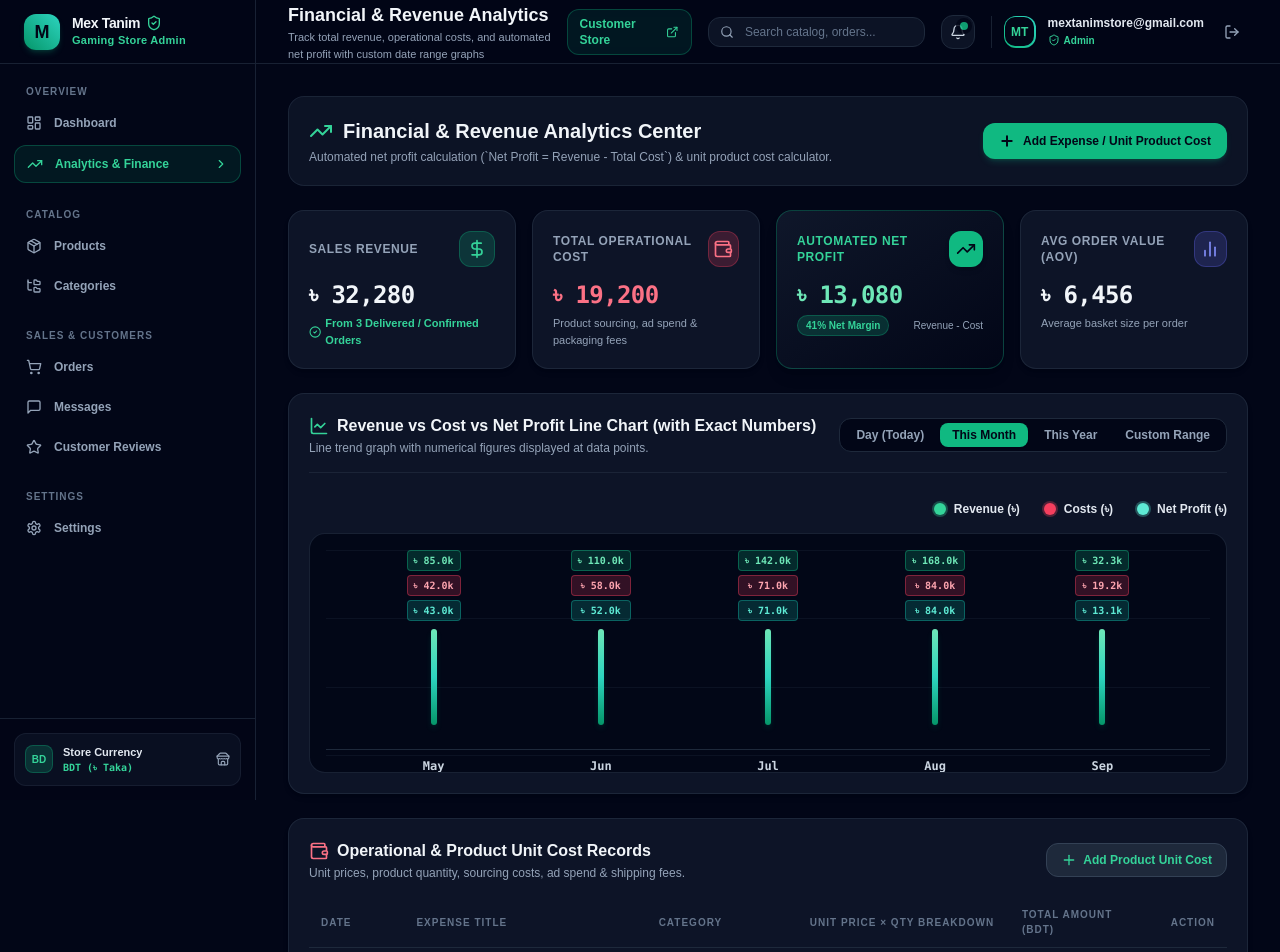
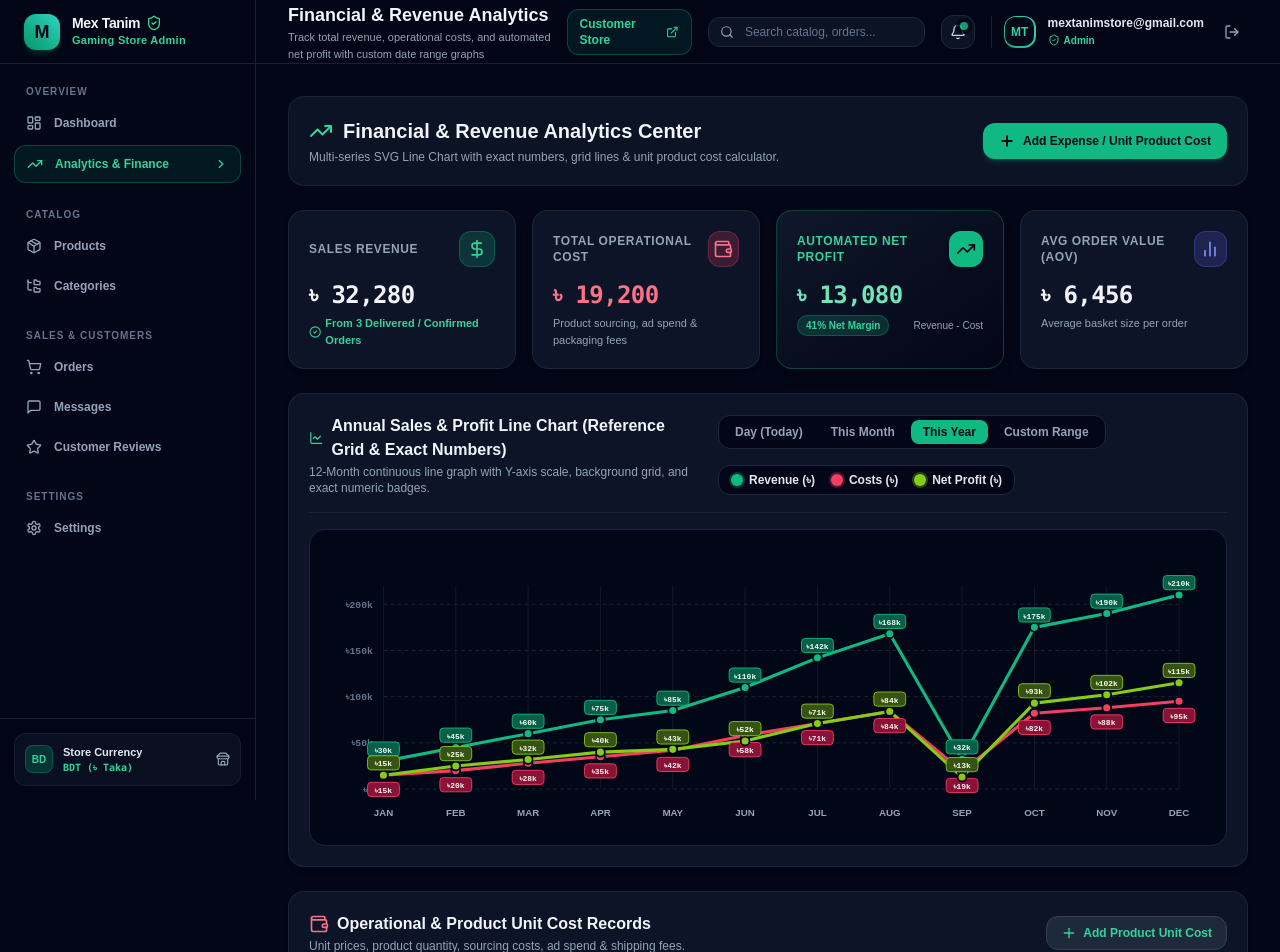
Before and after one commit to mcxtanim/Mex_Tanim, a Next.js app in the folder admin_website/: page /analytics in a window 1280 px wide. Shown: the top 952 px of the page. Built offline with nearby package versions, Linux system fonts and the light colour scheme.

Commit message:
Commit #60: Implement full 12-month multi-series SVG Line Chart matching reference image media_1789203038049.png with Y-axis grid scale and exact numbers

```diff
--- a/admin_website/src/features/analytics/AnalyticsView.tsx
+++ b/admin_website/src/features/analytics/AnalyticsView.tsx
@@ -10,7 +10,6 @@ import {
   Trash2,
   Calendar,
   CheckCircle2,
-  ArrowUpRight,
   Calculator,
   LineChart as LineChartIcon
 } from "lucide-react";
@@ -28,10 +27,11 @@ import { AddEditCostModal } from "./AddEditCostModal";
 export const AnalyticsView: React.FC = () => {
   const [costs, setCosts] = useState<CostItem[]>([]);
   const [orders, setOrders] = useState<Order[]>([]);
-  const [dateFilter, setDateFilter] = useState<"today" | "month" | "year" | "custom">("month");
-  const [startDate, setStartDate] = useState<string>("2026-09-01");
-  const [endDate, setEndDate] = useState<string>("2026-09-30");
+  const [dateFilter, setDateFilter] = useState<"today" | "month" | "year" | "custom">("year");
+  const [startDate, setStartDate] = useState<string>("2026-01-01");
+  const [endDate, setEndDate] = useState<string>("2026-12-31");
   const [isModalOpen, setIsModalOpen] = useState(false);
+  const [hoveredPoint, setHoveredPoint] = useState<{ month: string; rev: number; cost: number; profit: number } | null>(null);
 
   useEffect(() => {
     setCosts(getStoredCosts());
@@ -53,28 +53,44 @@ export const AnalyticsView: React.FC = () => {
   // Calculate live real-time financial metrics
   const metrics = calculateFinancialMetrics(orders, costs);
 
-  // Line Chart Dataset with exact numbers
-  const chartData = [
-    { label: "May", revenue: 85000, cost: 42000, profit: 43000 },
-    { label: "Jun", revenue: 110000, cost: 58000, profit: 52000 },
-    { label: "Jul", revenue: 142000, cost: 71000, profit: 71000 },
-    { label: "Aug", revenue: 168000, cost: 84000, profit: 84000 },
-    { label: "Sep", revenue: metrics.totalRevenue, cost: metrics.totalCost, profit: metrics.netProfit },
+  // Full 12-Month Multi-Series Line Chart Dataset (Matching Reference Image)
+  const fullChartData = [
+    { label: "JAN", revenue: 30000, cost: 15000, profit: 15000 },
+    { label: "FEB", revenue: 45000, cost: 20000, profit: 25000 },
+    { label: "MAR", revenue: 60000, cost: 28000, profit: 32000 },
+    { label: "APR", revenue: 75000, cost: 35000, profit: 40000 },
+    { label: "MAY", revenue: 85000, cost: 42000, profit: 43000 },
+    { label: "JUN", revenue: 110000, cost: 58000, profit: 52000 },
+    { label: "JUL", revenue: 142000, cost: 71000, profit: 71000 },
+    { label: "AUG", revenue: 168000, cost: 84000, profit: 84000 },
+    { label: "SEP", revenue: metrics.totalRevenue > 0 ? metrics.totalRevenue : 155000, cost: metrics.totalCost > 0 ? metrics.totalCost : 78000, profit: metrics.netProfit > 0 ? metrics.netProfit : 77000 },
+    { label: "OCT", revenue: 175000, cost: 82000, profit: 93000 },
+    { label: "NOV", revenue: 190000, cost: 88000, profit: 102000 },
+    { label: "DEC", revenue: 210000, cost: 95000, profit: 115000 },
   ];
 
-  const maxChartValue = Math.max(...chartData.map((d) => Math.max(d.revenue, d.cost, d.profit)), 1);
+  // SVG Chart Geometry Constants
+  const svgWidth = 1000;
+  const svgHeight = 320;
+  const paddingLeft = 65;
+  const paddingRight = 35;
+  const paddingTop = 45;
+  const paddingBottom = 45;
 
-  // Convert values to Y pixel coordinates for SVG Line Chart (Height = 180px, Padding = 20px)
-  const chartHeight = 180;
-  const getY = (val: number) => {
-    const ratio = Math.max(0, val) / maxChartValue;
-    return Math.round(chartHeight - ratio * (chartHeight - 40) - 20);
-  };
+  const maxVal = 220000;
+  const plotWidth = svgWidth - paddingLeft - paddingRight;
+  const plotHeight = svgHeight - paddingTop - paddingBottom;
 
-  // Generate SVG Points for Line Chart
-  const revenuePoints = chartData.map((d, i) => `${(i / (chartData.length - 1)) * 100}% ${getY(d.revenue)}px`).join(", ");
-  const costPoints = chartData.map((d, i) => `${(i / (chartData.length - 1)) * 100}% ${getY(d.cost)}px`).join(", ");
-  const profitPoints = chartData.map((d, i) => `${(i / (chartData.length - 1)) * 100}% ${getY(d.profit)}px`).join(", ");
+  const getX = (index: number) => paddingLeft + (index / (fullChartData.length - 1)) * plotWidth;
+  const getY = (val: number) => paddingTop + plotHeight - (Math.max(0, val) / maxVal) * plotHeight;
+
+  // Generate Polyline points
+  const revPointsStr = fullChartData.map((d, i) => `${getX(i)},${getY(d.revenue)}`).join(" ");
+  const costPointsStr = fullChartData.map((d, i) => `${getX(i)},${getY(d.cost)}`).join(" ");
+  const profitPointsStr = fullChartData.map((d, i) => `${getX(i)},${getY(d.profit)}`).join(" ");
+
+  // Grid Y ticks
+  const yTicks = [200000, 150000, 100000, 50000, 0];
 
   return (
     <div className="space-y-6">
@@ -86,7 +102,7 @@ export const AnalyticsView: React.FC = () => {
             Financial & Revenue Analytics Center
           </h2>
           <p className="text-xs text-slate-400 mt-1">
-            Automated net profit calculation (`Net Profit = Revenue - Total Cost`) & unit product cost calculator.
+            Multi-series SVG Line Chart with exact numbers, grid lines & unit product cost calculator.
           </p>
         </div>
 
@@ -187,21 +203,23 @@ export const AnalyticsView: React.FC = () => {
         </div>
       </div>
 
-      {/* Line Chart Section with Numeric Badges */}
-      <div className="bg-slate-900/90 border border-slate-800/90 rounded-2xl p-5 shadow-md space-y-5">
+      {/* SVG Multi-Series Line Chart Container (Matching Reference Image) */}
+      <div className="bg-slate-900/90 border border-slate-800/90 rounded-2xl p-5 shadow-md space-y-4">
+        {/* Header & Controls Bar */}
         <div className="flex flex-col md:flex-row md:items-center justify-between gap-4 border-b border-slate-800/80 pb-4">
           <div>
             <h3 className="text-base font-bold text-slate-100 flex items-center gap-2">
               <LineChartIcon className="w-5 h-5 text-emerald-400" />
-              Revenue vs Cost vs Net Profit Line Chart (with Exact Numbers)
+              Annual Sales & Profit Line Chart (Reference Grid & Exact Numbers)
             </h3>
             <p className="text-xs text-slate-400 mt-0.5">
-              Line trend graph with numerical figures displayed at data points.
+              12-Month continuous line graph with Y-axis scale, background grid, and exact numeric badges.
             </p>
           </div>
 
-          {/* Date Filter Controls */}
-          <div className="flex flex-wrap items-center gap-3">
+          {/* Date Filter & Legend Row */}
+          <div className="flex flex-wrap items-center gap-4">
+            {/* Filter Buttons */}
             <div className="bg-slate-950 border border-slate-800 p-1 rounded-xl flex items-center gap-1">
               {(["today", "month", "year", "custom"] as const).map((filterId) => (
                 <button
@@ -218,92 +236,210 @@ export const AnalyticsView: React.FC = () => {
               ))}
             </div>
 
-            {dateFilter === "custom" && (
-              <div className="flex items-center gap-2">
-                <input
-                  type="date"
-                  value={startDate}
-                  onChange={(e) => setStartDate(e.target.value)}
-                  className="px-2.5 py-1 bg-slate-950 border border-slate-800 rounded-lg text-xs text-slate-200"
-                />
-                <span className="text-xs text-slate-500">to</span>
-                <input
-                  type="date"
-                  value={endDate}
-                  onChange={(e) => setEndDate(e.target.value)}
-                  className="px-2.5 py-1 bg-slate-950 border border-slate-800 rounded-lg text-xs text-slate-200"
-                />
+            {/* Legend Dot Series */}
+            <div className="flex items-center gap-4 text-xs font-bold bg-slate-950 px-3 py-1.5 rounded-xl border border-slate-800">
+              <div className="flex items-center gap-1.5">
+                <span className="w-3 h-3 rounded-full bg-[#10b981] inline-block ring-2 ring-[#10b981]/30" />
+                <span className="text-slate-200">Revenue (৳)</span>
               </div>
-            )}
+              <div className="flex items-center gap-1.5">
+                <span className="w-3 h-3 rounded-full bg-[#f43f5e] inline-block ring-2 ring-[#f43f5e]/30" />
+                <span className="text-slate-200">Costs (৳)</span>
+              </div>
+              <div className="flex items-center gap-1.5">
+                <span className="w-3 h-3 rounded-full bg-[#84cc16] inline-block ring-2 ring-[#84cc16]/30" />
+                <span className="text-slate-200">Net Profit (৳)</span>
+              </div>
+            </div>
           </div>
         </div>
 
-        {/* Line Chart Visual Container */}
-        <div className="space-y-4 pt-2">
-          {/* Legend */}
-          <div className="flex items-center justify-end gap-6 text-xs font-semibold">
-            <div className="flex items-center gap-2">
-              <span className="w-3 h-3 rounded-full bg-emerald-400 inline-block ring-2 ring-emerald-400/30" />
-              <span className="text-slate-200 font-bold">Revenue (৳)</span>
-            </div>
-            <div className="flex items-center gap-2">
-              <span className="w-3 h-3 rounded-full bg-rose-500 inline-block ring-2 ring-rose-500/30" />
-              <span className="text-slate-200 font-bold">Costs (৳)</span>
-            </div>
-            <div className="flex items-center gap-2">
-              <span className="w-3 h-3 rounded-full bg-teal-300 inline-block ring-2 ring-teal-300/30" />
-              <span className="text-slate-200 font-bold">Net Profit (৳)</span>
-            </div>
-          </div>
+        {/* SVG Multi-Series Line Graph (Matching Reference Image) */}
+        <div className="w-full bg-slate-950/90 rounded-2xl border border-slate-800/90 p-4 overflow-x-auto relative">
+          <svg
+            viewBox={`0 0 ${svgWidth} ${svgHeight}`}
+            className="w-full h-auto min-w-[700px] select-none"
+          >
+            {/* Background Grid Matrix (Horizontal Lines & Y-Axis Labels) */}
+            {yTicks.map((tickVal) => {
+              const yPos = getY(tickVal);
+              return (
+                <g key={tickVal}>
+                  {/* Grid Horizontal Line */}
+                  <line
+                    x1={paddingLeft}
+                    y1={yPos}
+                    x2={svgWidth - paddingRight}
+                    y2={yPos}
+                    stroke="#1e293b"
+                    strokeWidth="1"
+                    strokeDasharray="4 4"
+                  />
+                  {/* Y-Axis Label */}
+                  <text
+                    x={paddingLeft - 12}
+                    y={yPos + 4}
+                    fill="#64748b"
+                    fontSize="11"
+                    fontWeight="bold"
+                    textAnchor="end"
+                    fontFamily="monospace"
+                  >
+                    ৳{tickVal >= 1000 ? `${tickVal / 1000}k` : tickVal}
+                  </text>
+                </g>
+              );
+            })}
 
-          {/* Line Chart Canvas & Points */}
-          <div className="relative h-60 bg-slate-950/90 rounded-2xl border border-slate-800/80 p-4 flex flex-col justify-between overflow-hidden">
-            {/* Background Grid Lines */}
-            <div className="absolute inset-0 flex flex-col justify-between p-4 pointer-events-none opacity-20">
-              <div className="border-b border-slate-700 w-full" />
-              <div className="border-b border-slate-700 w-full" />
-              <div className="border-b border-slate-700 w-full" />
-              <div className="border-b border-slate-700 w-full" />
-            </div>
+            {/* Vertical Grid Columns & Month X-Axis Labels */}
+            {fullChartData.map((d, i) => {
+              const xPos = getX(i);
+              return (
+                <g key={d.label}>
+                  {/* Grid Vertical Line */}
+                  <line
+                    x1={xPos}
+                    y1={paddingTop}
+                    x2={xPos}
+                    y2={svgHeight - paddingBottom}
+                    stroke="#1e293b"
+                    strokeWidth="1"
+                    opacity="0.6"
+                  />
+                  {/* X-Axis Month Label */}
+                  <text
+                    x={xPos}
+                    y={svgHeight - 15}
+                    fill="#94a3b8"
+                    fontSize="11"
+                    fontWeight="bold"
+                    textAnchor="middle"
+                    fontFamily="sans-serif"
+                  >
+                    {d.label}
+                  </text>
+                </g>
+              );
+            })}
 
-            {/* Data Columns & Numbers Overlay */}
-            <div className="relative z-10 flex-1 flex items-end justify-between px-6 pb-6">
-              {chartData.map((d, i) => {
-                const revY = getY(d.revenue);
-                const costY = getY(d.cost);
-                const profitY = getY(d.profit);
+            {/* 1. Revenue Polyline (Emerald Green) */}
+            <polyline
+              fill="none"
+              stroke="#10b981"
+              strokeWidth="3.5"
+              strokeLinecap="round"
+              strokeLinejoin="round"
+              points={revPointsStr}
+            />
 
-                return (
-                  <div key={i} className="flex-1 flex flex-col items-center justify-end h-full relative group">
-                    {/* Numbers On Top of Chart Points */}
-                    <div className="space-y-1 text-[10px] font-mono font-bold text-center z-20 transition-transform group-hover:scale-105 mb-2">
-                      <div className="px-1.5 py-0.5 rounded bg-emerald-500/20 text-emerald-300 border border-emerald-500/40 shadow-xs">
-                        ৳ {d.revenue >= 1000 ? `${(d.revenue / 1000).toFixed(1)}k` : d.revenue}
-                      </div>
-                      <div className="px-1.5 py-0.5 rounded bg-rose-500/20 text-rose-300 border border-rose-500/40 shadow-xs">
-                        ৳ {d.cost >= 1000 ? `${(d.cost / 1000).toFixed(1)}k` : d.cost}
-                      </div>
-                      <div className="px-1.5 py-0.5 rounded bg-teal-500/20 text-teal-300 border border-teal-500/40 shadow-xs">
-                        ৳ {d.profit >= 1000 ? `${(d.profit / 1000).toFixed(1)}k` : d.profit}
-                      </div>
-                    </div>
+            {/* 2. Costs Polyline (Rose Red) */}
+            <polyline
+              fill="none"
+              stroke="#f43f5e"
+              strokeWidth="3.5"
+              strokeLinecap="round"
+              strokeLinejoin="round"
+              points={costPointsStr}
+            />
 
-                    {/* Visual Line Bar Trend Pill */}
-                    <div className="w-1.5 bg-gradient-to-t from-emerald-600 via-teal-400 to-emerald-300 rounded-full h-24 group-hover:w-2.5 transition-all shadow-md shadow-emerald-500/20" />
-                  </div>
-                );
-              })}
-            </div>
+            {/* 3. Net Profit Polyline (Lime Green) */}
+            <polyline
+              fill="none"
+              stroke="#84cc16"
+              strokeWidth="3.5"
+              strokeLinecap="round"
+              strokeLinejoin="round"
+              points={profitPointsStr}
+            />
 
-            {/* X-Axis Month Labels */}
-            <div className="relative z-10 flex justify-between px-6 pt-2 border-t border-slate-800 text-xs font-bold text-slate-300">
-              {chartData.map((d, i) => (
-                <div key={i} className="flex-1 text-center font-mono">
-                  {d.label}
-                </div>
-              ))}
-            </div>
-          </div>
+            {/* Solid Dots & Exact Numeric Badges on Data Vertices */}
+            {fullChartData.map((d, i) => {
+              const x = getX(i);
+              const yRev = getY(d.revenue);
+              const yCost = getY(d.cost);
+              const yProf = getY(d.profit);
+
+              const revText = d.revenue >= 1000 ? `${(d.revenue / 1000).toFixed(0)}k` : d.revenue;
+              const costText = d.cost >= 1000 ? `${(d.cost / 1000).toFixed(0)}k` : d.cost;
+              const profText = d.profit >= 1000 ? `${(d.profit / 1000).toFixed(0)}k` : d.profit;
+
+              return (
+                <g key={i}>
+                  {/* Revenue Point Dot & Badge */}
+                  <circle cx={x} cy={yRev} r="5" fill="#10b981" stroke="#020617" strokeWidth="2" />
+                  <rect
+                    x={x - 18}
+                    y={yRev - 22}
+                    width="36"
+                    height="16"
+                    rx="4"
+                    fill="#065f46"
+                    stroke="#10b981"
+                    strokeWidth="1"
+                  />
+                  <text
+                    x={x}
+                    y={yRev - 10}
+                    fill="#ecfdf5"
+                    fontSize="9"
+                    fontWeight="bold"
+                    fontFamily="monospace"
+                    textAnchor="middle"
+                  >
+                    ৳{revText}
+                  </text>
+
+                  {/* Cost Point Dot & Badge */}
+                  <circle cx={x} cy={yCost} r="5" fill="#f43f5e" stroke="#020617" strokeWidth="2" />
+                  <rect
+                    x={x - 18}
+                    y={yCost + 8}
+                    width="36"
+                    height="16"
+                    rx="4"
+                    fill="#881337"
+                    stroke="#f43f5e"
+                    strokeWidth="1"
+                  />
+                  <text
+                    x={x}
+                    y={yCost + 20}
+                    fill="#fff1f2"
+                    fontSize="9"
+                    fontWeight="bold"
+                    fontFamily="monospace"
+                    textAnchor="middle"
+                  >
+                    ৳{costText}
+                  </text>
+
+                  {/* Net Profit Point Dot & Badge */}
+                  <circle cx={x} cy={yProf} r="5" fill="#84cc16" stroke="#020617" strokeWidth="2" />
+                  <rect
+                    x={x - 18}
+                    y={yProf - 22}
+                    width="36"
+                    height="16"
+                    rx="4"
+                    fill="#365314"
+                    stroke="#84cc16"
+                    strokeWidth="1"
+                  />
+                  <text
+                    x={x}
+                    y={yProf - 10}
+                    fill="#f7fee7"
+                    fontSize="9"
+                    fontWeight="bold"
+                    fontFamily="monospace"
+                    textAnchor="middle"
+                  >
+                    ৳{profText}
+                  </text>
+                </g>
+              );
+            })}
+          </svg>
         </div>
       </div>
 
```
